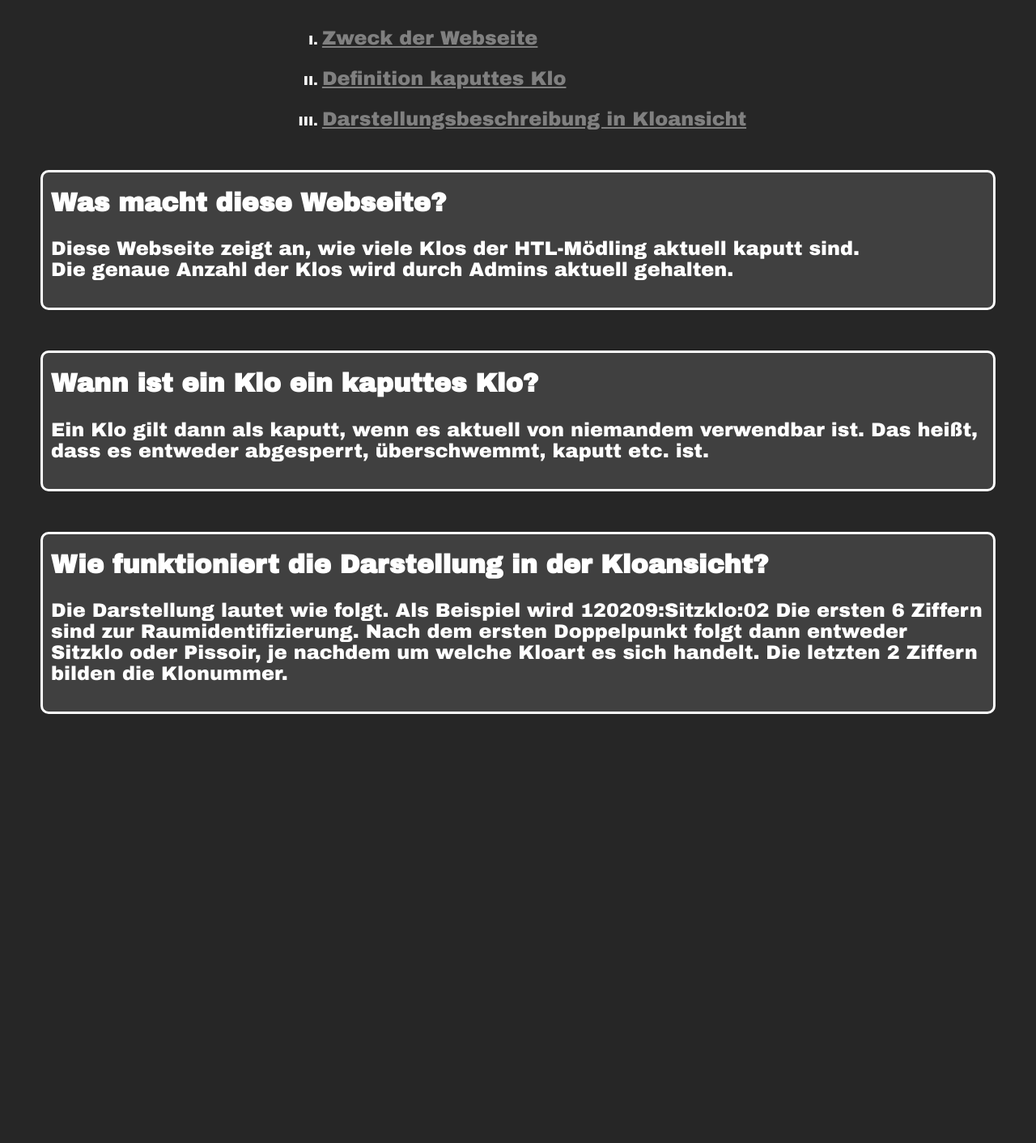
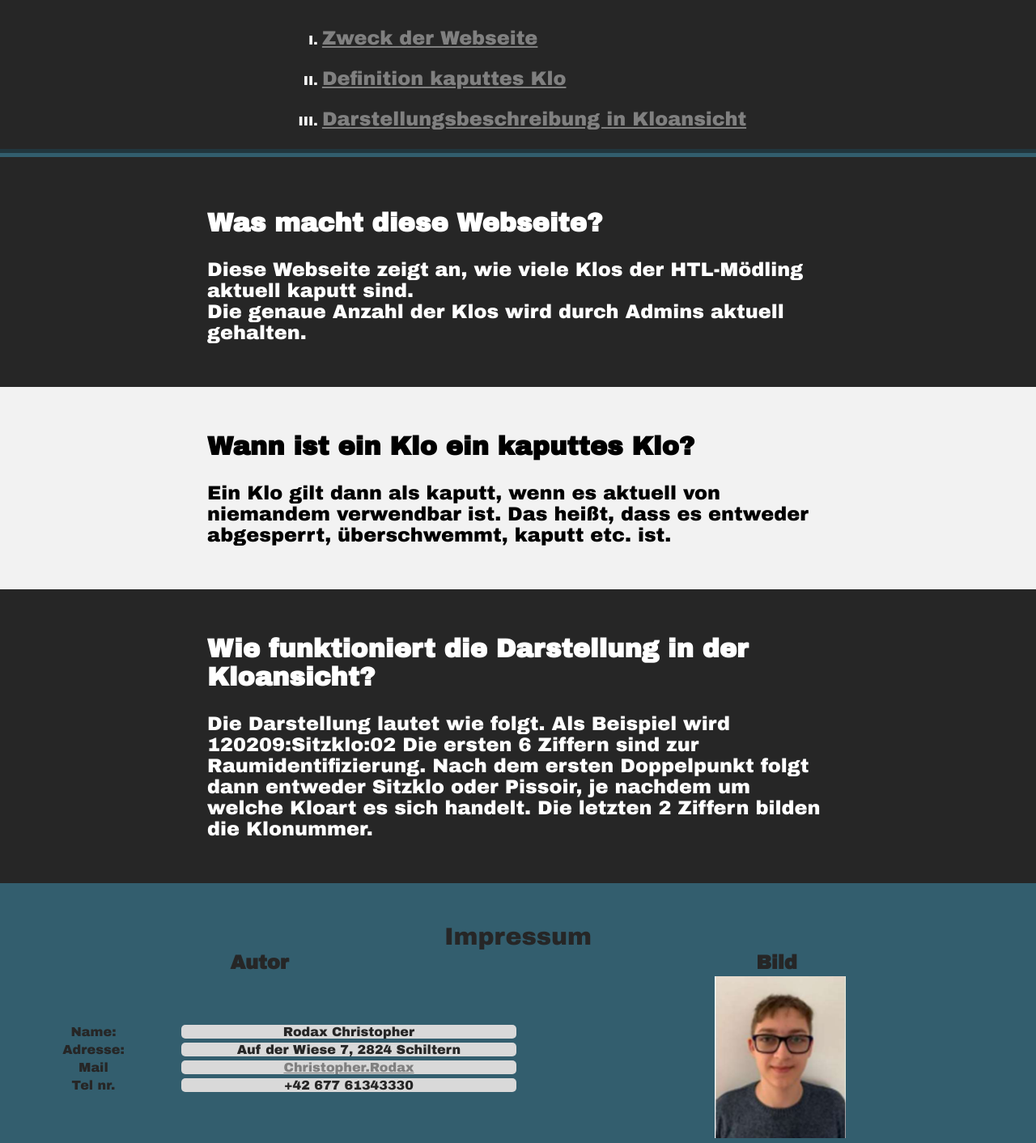
Before and after one commit to Chrisi2209/SchulklosKaputt, a Flask app: page /help in a window 1280 px wide. Shown: the part 115-1527 px from the top of the page at 81% size. Before the commit the page ends 997 px from the top, so only its background shows below. Run offline with Flask 3, Linux system fonts and the light colour scheme.

Commit message:
barrierefrei, section, impressum

```diff
--- a/app/routes.py
+++ b/app/routes.py
@@ -7,7 +7,7 @@ import random
 
 # A chance to get rick rolled
 def rick_roll():
-    CHANCE_IN_PERCENT = 5
+    CHANCE_IN_PERCENT = 0
     if random.randint(1, 100) <= CHANCE_IN_PERCENT:
         logger.info("Someone just got rickrolled")
         return True
--- a/app/static/styles.css
+++ b/app/static/styles.css
@@ -1,5 +1,7 @@
 :root {
     --background-color: #262626;
+    --background-color2: #f2f2f2;
+    --background-color3: #3d8aa68f;
 }
 
 body {
@@ -9,7 +11,7 @@ body {
     color: white;
 
     overflow-x: hidden;
-    font-family: Archivo Black, Trebuchet MS;
+    font-family: Archivo Black, Trebuchet MS, sans-serif;
 }
 
 button {
@@ -18,8 +20,10 @@ button {
 }
 
 hr {
-    border-color: darkslategrey;
-    border-width: 3px;
+    border-color: var(--background-color3);
+    border-width: 5px;
+    width: calc(100% + 10px);
+    transform: translateX(-10px);
 }
 
 /*** dropdownicon ***/
@@ -216,6 +220,44 @@ nav {
     width: 50%;
 }
 
+/******** footer *********/
+footer {
+    padding-top: 10px;
+    background-color: var(--background-color3);
+    color: var(--background-color)
+}
+
+footer table {
+    width: 100%;
+}
+
+footer table tr td {
+    padding-left: 10px;
+    text-align: center;
+}
+
+footer table tr th {
+    width: 50%;
+    font-size: 24px;
+}
+
+.grid {
+    display: grid;
+    column-gap: 5px;
+    row-gap: 5px;
+    grid-template-columns: 1fr 2fr;
+}
+
+.grid div:nth-child(even) {
+    background-color: #d9d9d9;
+    border-radius: 5px;
+    padding-inline: 3px;
+}
+
+#author-img {
+    height: 200px;
+}
+
 /******* Daten anzeigen *********/
 
 .klodisplay {
@@ -299,37 +341,56 @@ form ul li {
 
 /******** Section ***********/
 
-.section-background {
-    padding-top: 10px;
-    padding-bottom: 10px;
-    width: 100%;
+section:nth-child(even) {
+    background-color: var(--background-color2);
+    color: black;
+}
 
-    background: #333333;
-    position: relative;
+section:nth-child(odd) {
+    background-color: var(--background-color);
+    color: white;
+}
+
+section {
+    padding-left: 20%;
+    padding-right: 20%;
+    padding-top: 30px;
+    padding-bottom: 30px;
+    margin: 0;
+}
+
+section h2 {
+    font-size: 32px;
+}
+
+section p {
+    font-size: 24px;
 }
 
 .section-background::before {
     content: "";
-    position: absolute;
+    position: relative;
     top: -5px;
-    left: 0;
+    left: -100%;
 
-    width: 100%;
+    display: block;
+    width: 200vw;
     height: 5px;
 
-    background: darkslategray;
+    background: var(--background-color3);
 }
 
 .section-background::after {
     content: "";
-    position: absolute;
+    position: relative;
     top: 100%;
-    left: 0;
+    left: -100%;
+    display: block;
 
-    width: 100%;
+    width: 200vw;
     height: 5px;
 
-    background: darkslategray;
+    background: var(--background-color3);
 }
 
 /******** Two cloumn section *********/
--- a/app/templates/base.html
+++ b/app/templates/base.html
@@ -46,6 +46,38 @@
         {% block content %}{% endblock %}
     </div>
 
+    <footer>
+        <table>
+            <caption class="subtitle">Impressum</caption>
+            <thead>
+                <tr>
+                    <th>Autor</th>
+                    <th>Bild</th>
+                </tr>
+            </thead>
+            <tbody>
+                <tr>
+                    <td>
+                        <div class="grid">
+                            <div>Name:</div>
+                            <div>Rodax Christopher</div>
+                            <div>Adresse:</div>
+                            <div>Auf der Wiese 7, 2824 Schiltern</div>
+                            <div>Mail</div>
+                            <div><a style="word-wrap:normal;"
+                                    href="mailto:christopher.rodax@gmail.com">Christopher.Rodax</a></div>
+                            <div>Tel nr.</div>
+                            <div>+42 677 61343330</div>
+                        </div>
+                    </td>
+                    <td><img id="author-img" src="{{url_for('static', filename='Author.PNG')}}" alt="Bild des Autors">
+                    </td>
+                </tr>
+            </tbody>
+        </table>
+
+    </footer>
+
     <script src="{{ url_for('static', filename='base.js') }}"></script>
 </body>
 
--- a/app/templates/error.html
+++ b/app/templates/error.html
@@ -2,16 +2,18 @@
 
 {% block content %}
 <main>
+    <section>
         <div class="centerY">
             <header>
                 <h1 class="title">Error 404</h1>
             </header>
             <h2 class="subtitle">Diese Seite existiert nicht!</h2>
 
-        <p class="centered">Bitte kehre mithilfe der Navbar zur Webseite zurück.</p>
+            <p class="centered">Bitte kehre mithilfe der Navigationsleiste zur Webseite zurück.</p>
 
             <img src="{{url_for('static', filename='error_Image_Thinking.png')}}" alt="Denkender Emoji"
                 id="thinkingImageError">
         </div>
-    <main>
+    </section>
+</main>
 {% endblock %}
--- a/app/templates/help.html
+++ b/app/templates/help.html
@@ -26,16 +26,17 @@
         </li>
     </ol>
 </div>
+<hr />
 <main>
-    <div class="help-paragraph" id="WebsiteDescription">
+    <section id="WebsiteDescription">
         <h2>Was macht diese Webseite?</h2>
         <p>
             Diese Webseite zeigt an, wie viele Klos der HTL-Mödling aktuell kaputt sind.<br>
             Die genaue Anzahl der Klos wird durch Admins aktuell gehalten.
         </p>
-    </div>
+    </section>
     {% if authenticated == True %}
-    <div class="help-paragraph" id="AddToilet">
+    <section id="AddToilet">
         <h2>Wie kann ich ein kaputtes Klo hinzufügen?</h2>
         <p>
             Ein Klo kann als kaputt gemeldet werden, indem es bei den <a
@@ -77,9 +78,9 @@
             der
             Zähler um 1 erhöht hat (solange kein anderes Klo zur selben Zeit hinzugefügt oder gelöscht wurde):
         </p>
-    </div>
+    </section>
 
-    <div class="help-paragraph" id="RemoveToilet">
+    <section# id="RemoveToilet">
         <h2>Wie kann ich ein repariertes Klo wieder entfernen?</h2>
         <p>
             Um ein repariertes Klo wieder zu entfernen, gehen Sie zunächst zu diesen <a
@@ -88,19 +89,19 @@
             Daraufhin
             drücken Sie "Löschen". Das Klo wurde dadurch gelöscht.
         </p>
-    </div>
+        </section>
         {% endif %}
 
-    <div class="help-paragraph" id="DefinitionBrokenToilet">
+        <section id="DefinitionBrokenToilet">
             <h2>Wann ist ein Klo ein kaputtes Klo?</h2>
 
             <p>
                 Ein Klo gilt dann als kaputt, wenn es aktuell von niemandem verwendbar ist. Das heißt, dass es entweder
                 abgesperrt, überschwemmt, kaputt etc. ist.
             </p>
-    </div>
+        </section>
 
-    <div class="help-paragraph" id="ToiletDisplayScheme">
+        <section id="ToiletDisplayScheme">
             <h2>Wie funktioniert die Darstellung in der Kloansicht?</h2>
 
             <p>
@@ -109,7 +110,7 @@
                 welche
                 Kloart es sich handelt. Die letzten 2 Ziffern bilden die Klonummer.
             </p>
-    </div>
+        </section>
 </main>
 
 {% endblock %}
--- a/app/templates/index.html
+++ b/app/templates/index.html
@@ -2,6 +2,7 @@
 
 {% block content %}
 <main>
+    <section>
         <div id="counter">
             <div class="threeNumberContainer" id="cloneSuccessor">
                 <div class="counter-number" id="cloneSuccessor100"></div>
@@ -35,6 +36,7 @@
         </div>
 
         <h1 class="title">Live counter für die Anzahl an kaputten Heisl in der HTL Mödling</h1>
+    </section>
 </main>
 <script src="{{ url_for('static', filename='index.js') }}"></script>
 
--- a/app/templates/klo_anmelden.html
+++ b/app/templates/klo_anmelden.html
@@ -6,7 +6,7 @@
 </header>
 <main>
     <form action="" method="post" novalidate>
-        <div class="form-container" id="addToiletForm">
+        <section class="form-container" id="addToiletForm">
             <div class="section-background">
                 <div class="two-column-section">
                     <div class="two-column-left-section">
@@ -58,7 +58,7 @@
                 {% endif %}
                 <p><a href="{{ url_for('help') }}#AddToilet">Hilfe?</a></p>
             </div>
-        </div>
+        </section>
     </form>
 </main>
 {% endblock %}
--- a/app/templates/login.html
+++ b/app/templates/login.html
@@ -4,9 +4,10 @@
 <header>
     <h1 class="title">Login</h1>
 </header>
+<hr />
 <main>
     <form action="" method="post" novalidate>
-        <div class="form-container section-background">
+        <section class="form-container">
             {{ form.hidden_tag() }}
             <p>
                 {{ form.username.label }}<br>{{ form.username() }}
@@ -24,7 +25,7 @@
             <p>{{ form.submit() }}</p>
 
             <p class="error">{{ errorMessage }}</p>
-        </div>
+        </section>
     </form>
 </main>
 {% endblock %}
```
Also changed, not shown: app/templates/kloansicht.html (+5 -2 lines), app/static/Author.PNG (added). Lines whose indentation alone changed are shown as unchanged.
